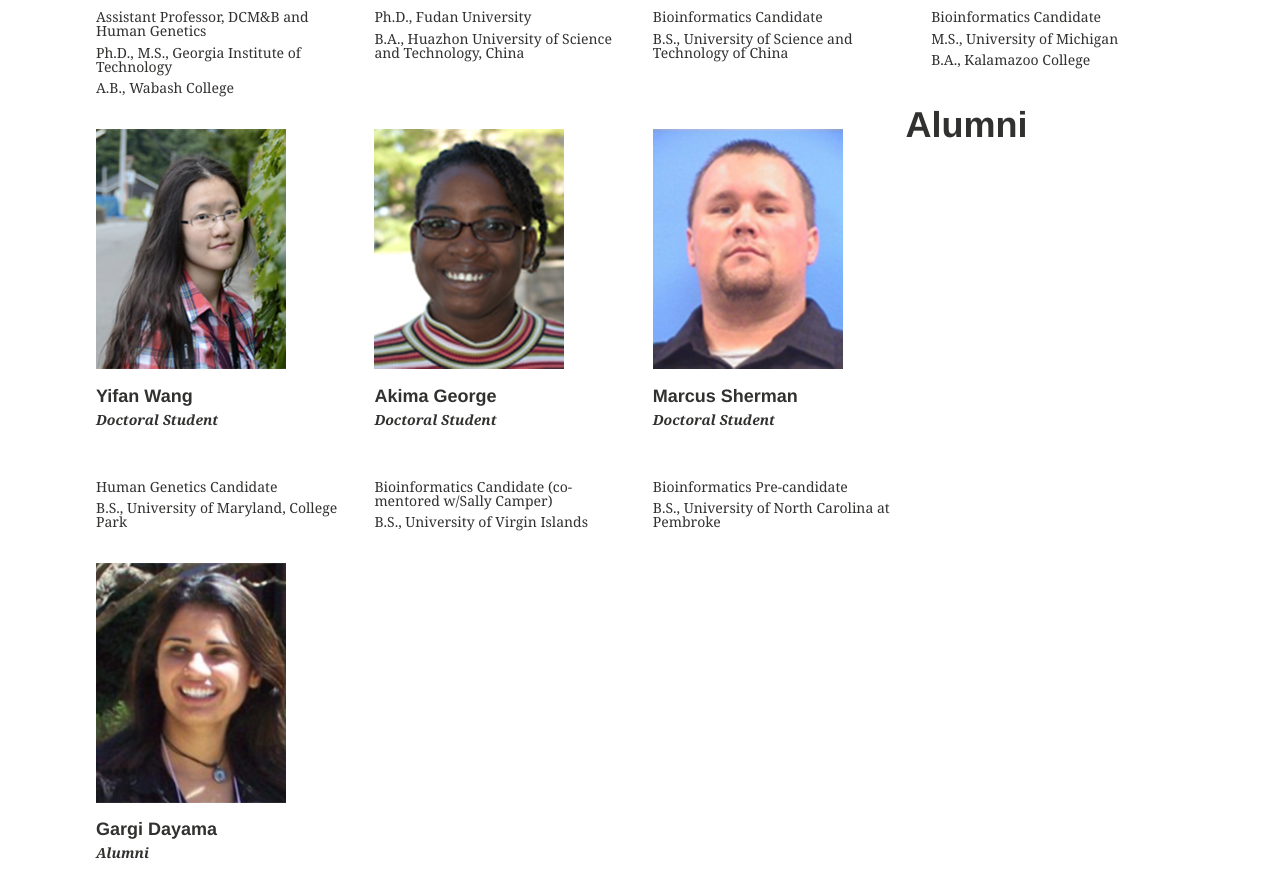
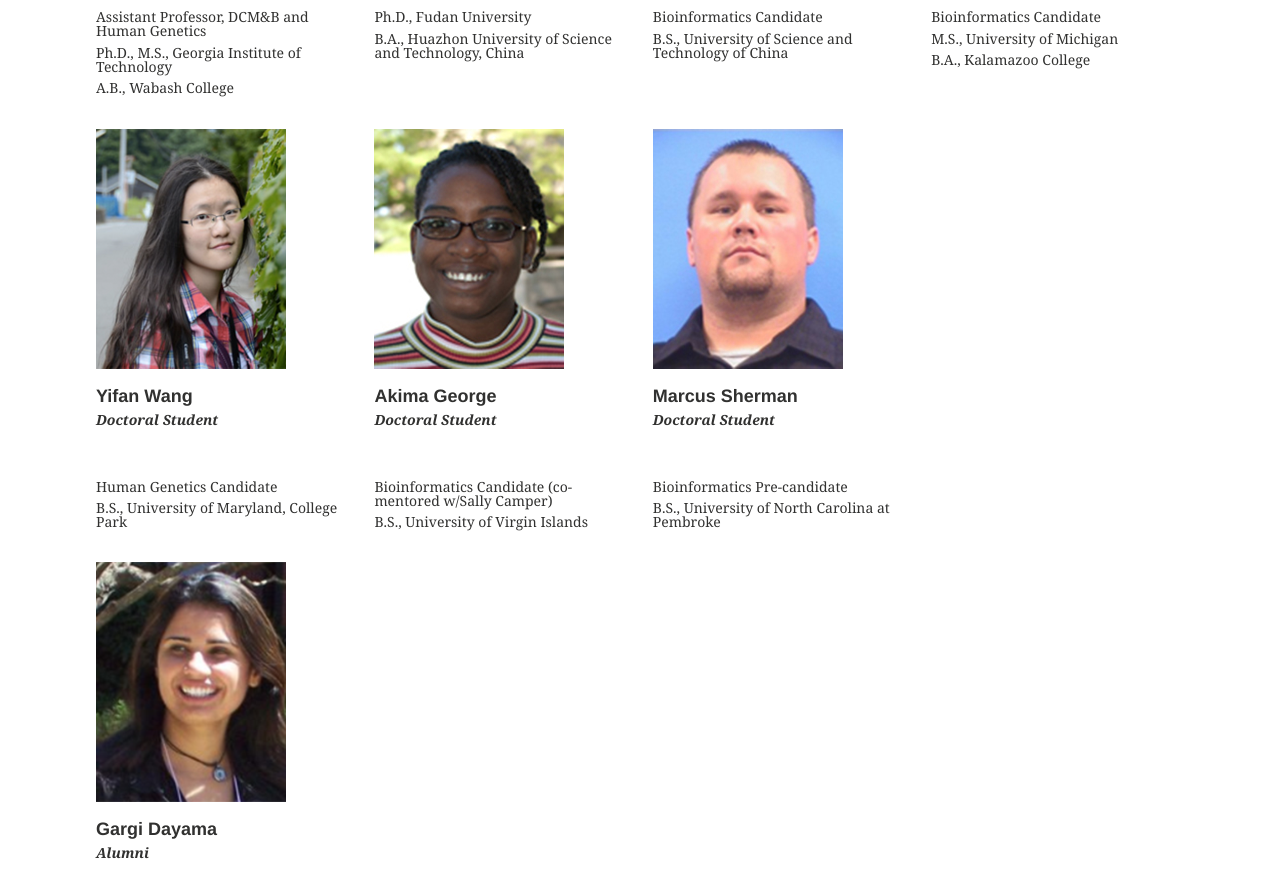
Before and after one commit to mills-lab/mills-lab.github.io, a Jekyll site: the page built from _pages/people.md, in a window 1280 px wide. Shown: the part 786-1678 px from the top of the page. Built offline with Jekyll 4.4.1, drawn with Linux system fonts in a browser that asks for light colours.

Commit message:
updated alumni section

```diff
--- a/_pages/people.md
+++ b/_pages/people.md
@@ -29,9 +29,6 @@ positions:
 {% endfor %}
 </div><!-- /.tiles -->
 
-<div class="tiles"></div>
-<p>
-<h1>Alumni</h1>
 {% assign sorted_people = (site.people | sort: 'start-date') %}
 <p>
 
```
